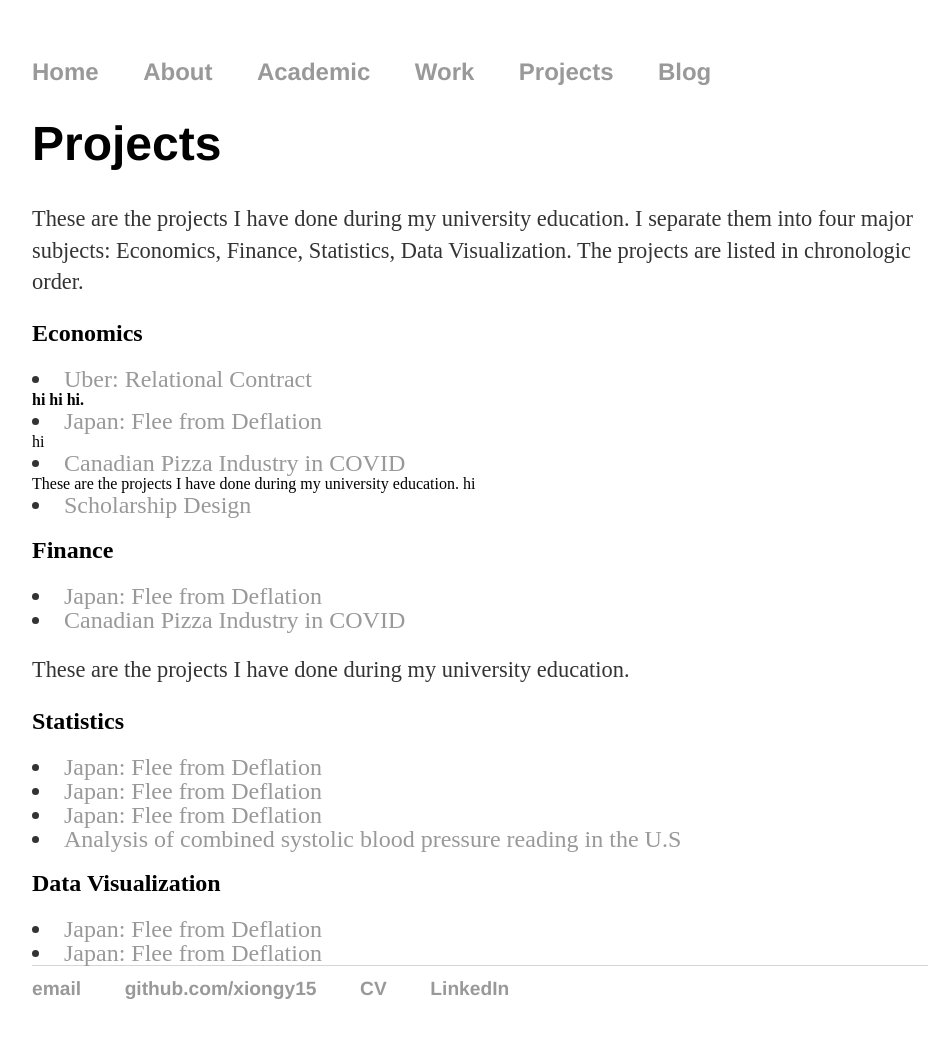
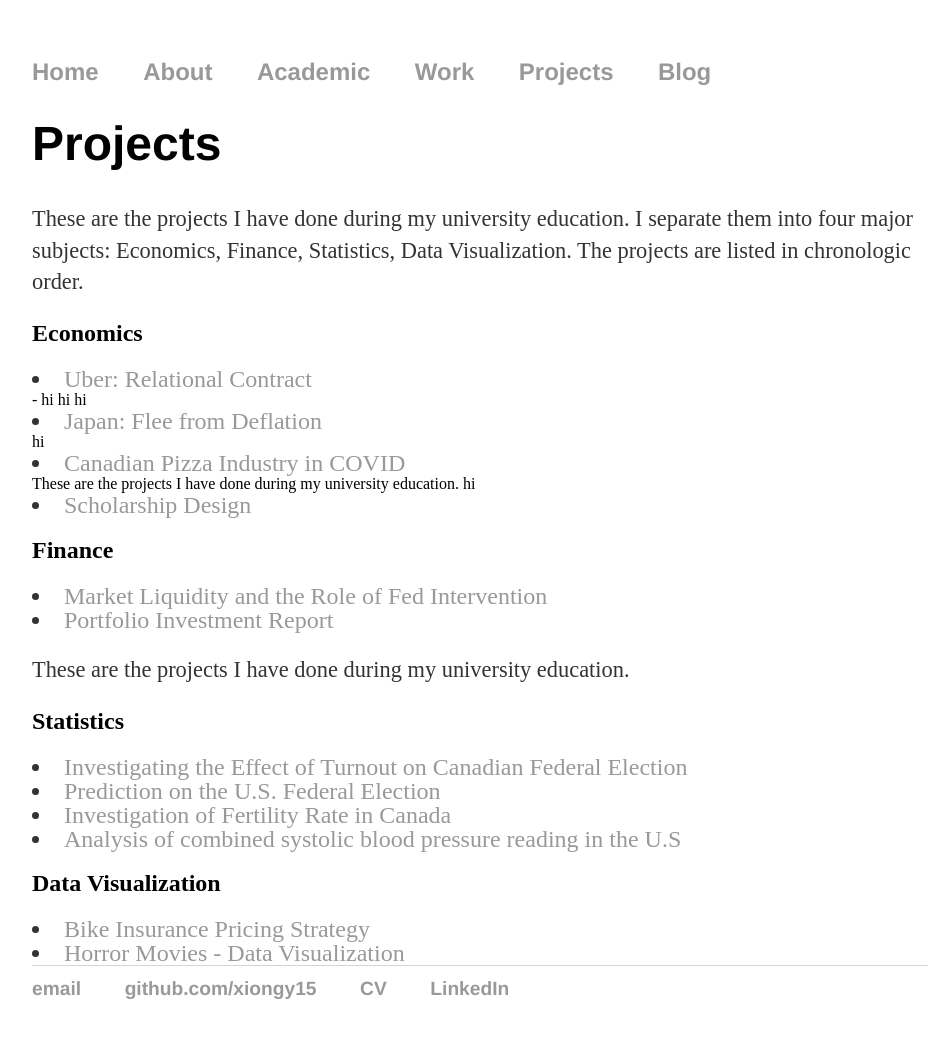
Before and after one commit to xiongy15/xiongy15.github.io, a Jekyll site: the page built from project/index.html, in a window 1280 px wide. Shown: the whole page, without its empty margins (160-1104 px from the left). Built offline with Jekyll 4.4.1, drawn with Linux system fonts in a browser that asks for light colours.

Commit message:
Update index.html

```diff
--- a/project/index.html
+++ b/project/index.html
@@ -8,7 +8,7 @@ The projects are listed in chronologic order. </p>
 
 <h2>Economics</h2>
 <li><a href="/project/Uber - Relational Contract.pdf" class="image fit">Uber: Relational Contract</a></li>
-<b>hi hi hi. </b>
+- hi hi hi
 
 
 <li><a href="/project/Japan - Flee from Deflation.pdf" class="image fit">Japan: Flee from Deflation</a></li>
@@ -21,16 +21,16 @@ hi
 <li><a href="/project/Scholarship Design.pdf" class="image fit">Scholarship Design</a></li>
 
 <h2>Finance</h2>
-<li><a href="/project/Market Liquidity and the Role of Fed Intervention.pdf" class="image fit">Japan: Flee from Deflation</a></li>
-<li><a href="/project/Portfolio Investment Report.pdf" class="image fit">Canadian Pizza Industry in COVID</a></li>
+<li><a href="/project/Market Liquidity and the Role of Fed Intervention.pdf" class="image fit">Market Liquidity and the Role of Fed Intervention</a></li>
+<li><a href="/project/Portfolio Investment Report.pdf" class="image fit">Portfolio Investment Report</a></li>
    <p>These are the projects I have done during my university education.</p>
 
 <h2>Statistics</h2>
-<li><a href="/project/Investigating the Effect of Turnout on Canadian Federal Election.pdf" class="image fit">Japan: Flee from Deflation</a></li>
-<li><a href="/project/Hope is on Joe Biden, Pressure is on Donald Trump.pdf" class="image fit">Japan: Flee from Deflation</a></li>
-<li><a href="/project/Investigation of the Fertility Rate in Canada.pdf" class="image fit">Japan: Flee from Deflation</a></li>
+<li><a href="/project/Investigating the Effect of Turnout on Canadian Federal Election.pdf" class="image fit">Investigating the Effect of Turnout on Canadian Federal Election</a></li>
+<li><a href="/project/Hope is on Joe Biden, Pressure is on Donald Trump.pdf" class="image fit">Prediction on the U.S. Federal Election</a></li>
+<li><a href="/project/Investigation of the Fertility Rate in Canada.pdf" class="image fit">Investigation of Fertility Rate in Canada</a></li>
 <li><a href="/project/Analysis of combined systolic blood pressure reading in the U.S.pdf" class="image fit">Analysis of combined systolic blood pressure reading in the U.S</a></li>
 
 <h2>Data Visualization</h2>
-<li><a href="/project/How Bike Insurance in Toronto is Priced.pdf" class="image fit">Japan: Flee from Deflation</a></li>
-<li><a href="/project/Horror Movies - Data Visualization.pdf" class="image fit">Japan: Flee from Deflation</a></li>
+<li><a href="/project/How Bike Insurance in Toronto is Priced.pdf" class="image fit">Bike Insurance Pricing Strategy</a></li>
+<li><a href="/project/Horror Movies - Data Visualization.pdf" class="image fit">Horror Movies - Data Visualization</a></li>
```
